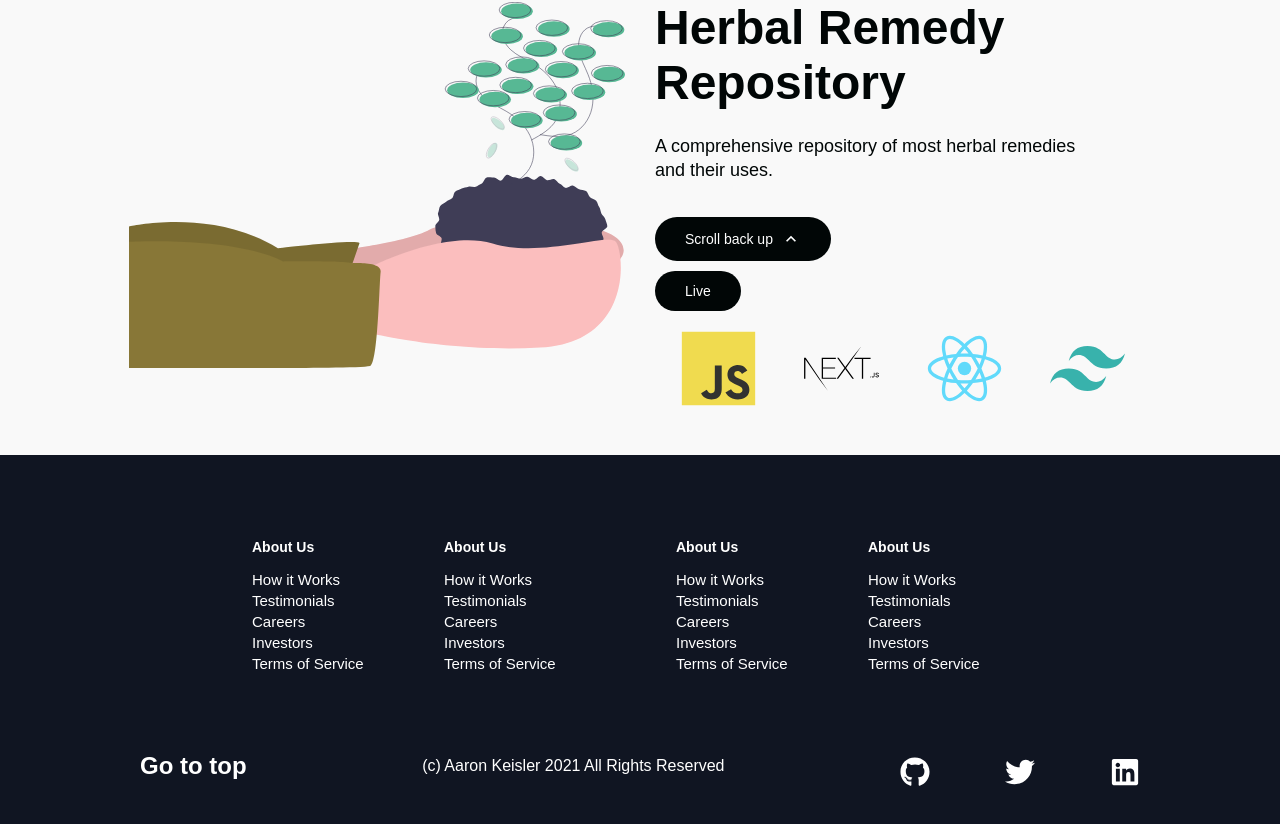
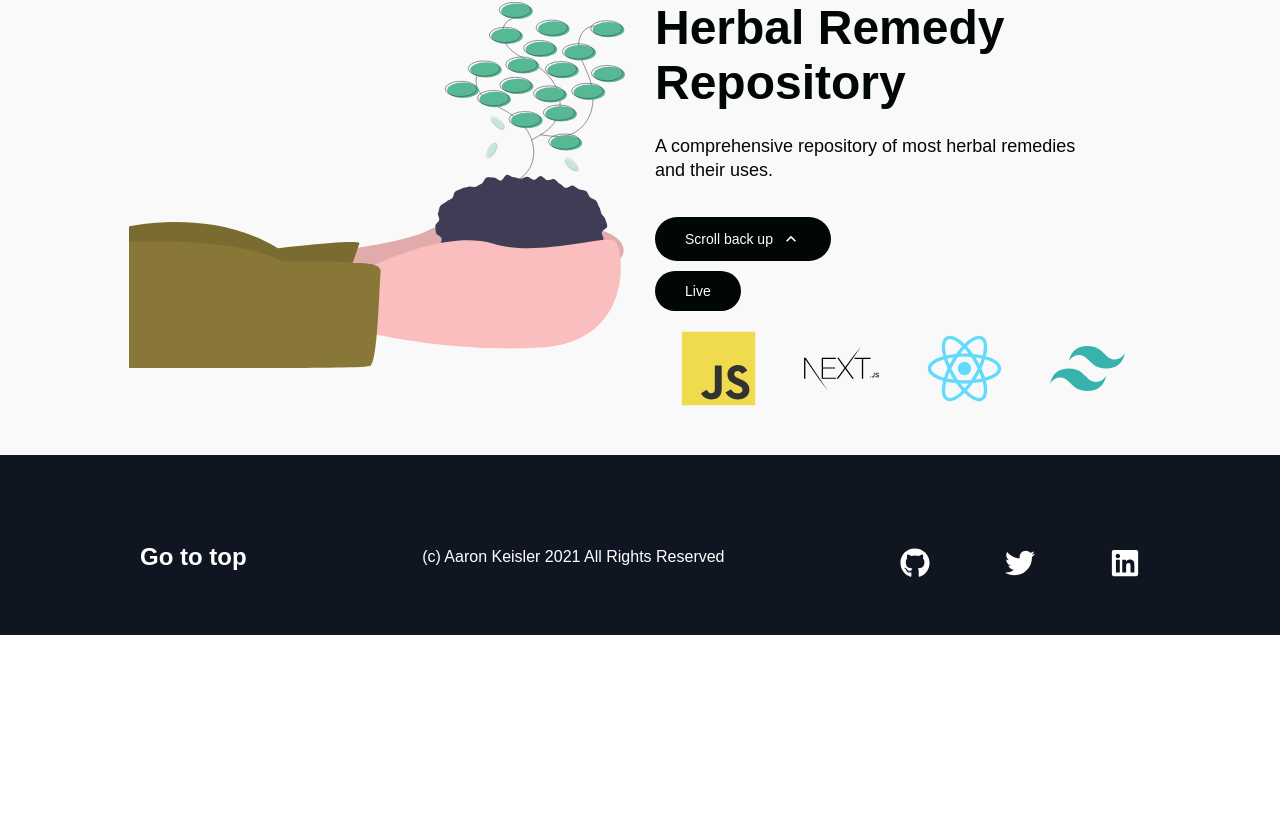
Before and after one commit to aaronclimbs/portfoliov3, a React (Create React App) app: page / in a window 1280 px wide. Shown: the part 5651-6475 px from the top of the page. After the commit the page ends 6286 px from the top, so only its background shows below. Built offline with nearby package versions, Linux system fonts and the light colour scheme; the HTML template or start-up script is replaced by a standard one.

Commit message:
fix: remove boilerplate footer info

```diff
--- a/src/components/Footer/index.jsx
+++ b/src/components/Footer/index.jsx
@@ -4,12 +4,12 @@ import { animateScroll as scroll } from "react-scroll";
 
 import {
   FooterContainer,
-  FooterLinksContainer,
+  // FooterLinksContainer,
   FooterWrap,
-  FooterLinksWrapper,
-  FooterLinkItems,
-  FooterLinkTitle,
-  FooterLink,
+  // FooterLinksWrapper,
+  // FooterLinkItems,
+  // FooterLinkTitle,
+  // FooterLink,
   SocialMedia,
   SocialMediaWrap,
   SocialLogo,
@@ -22,44 +22,6 @@ const Footer = () => {
   return (
     <FooterContainer>
       <FooterWrap>
-        <FooterLinksContainer>
-          <FooterLinksWrapper>
-            <FooterLinkItems>
-              <FooterLinkTitle>About Us</FooterLinkTitle>
-              <FooterLink to="/signin">How it Works</FooterLink>
-              <FooterLink to="/signin">Testimonials</FooterLink>
-              <FooterLink to="/signin">Careers</FooterLink>
-              <FooterLink to="/signin">Investors</FooterLink>
-              <FooterLink to="/signin">Terms of Service</FooterLink>
-            </FooterLinkItems>
-            <FooterLinkItems>
-              <FooterLinkTitle>About Us</FooterLinkTitle>
-              <FooterLink to="/signin">How it Works</FooterLink>
-              <FooterLink to="/signin">Testimonials</FooterLink>
-              <FooterLink to="/signin">Careers</FooterLink>
-              <FooterLink to="/signin">Investors</FooterLink>
-              <FooterLink to="/signin">Terms of Service</FooterLink>
-            </FooterLinkItems>
-          </FooterLinksWrapper>
-          <FooterLinksWrapper>
-            <FooterLinkItems>
-              <FooterLinkTitle>About Us</FooterLinkTitle>
-              <FooterLink to="/signin">How it Works</FooterLink>
-              <FooterLink to="/signin">Testimonials</FooterLink>
-              <FooterLink to="/signin">Careers</FooterLink>
-              <FooterLink to="/signin">Investors</FooterLink>
-              <FooterLink to="/signin">Terms of Service</FooterLink>
-            </FooterLinkItems>
-            <FooterLinkItems>
-              <FooterLinkTitle>About Us</FooterLinkTitle>
-              <FooterLink to="/signin">How it Works</FooterLink>
-              <FooterLink to="/signin">Testimonials</FooterLink>
-              <FooterLink to="/signin">Careers</FooterLink>
-              <FooterLink to="/signin">Investors</FooterLink>
-              <FooterLink to="/signin">Terms of Service</FooterLink>
-            </FooterLinkItems>
-          </FooterLinksWrapper>
-        </FooterLinksContainer>
         <SocialMedia>
           <SocialMediaWrap>
             <SocialLogo to="/" onClick={() => scroll.scrollToTop()}>
```
